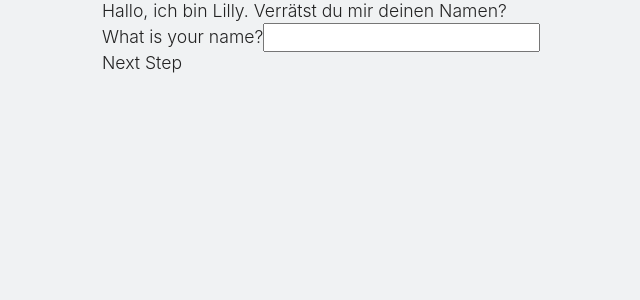
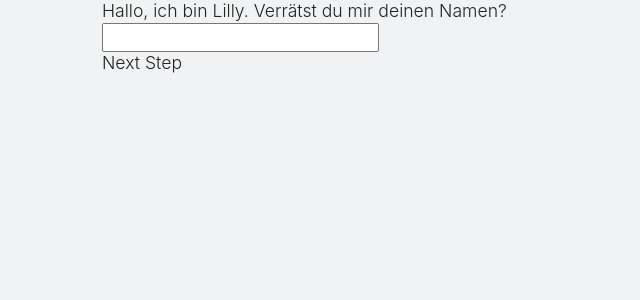
Before and after one commit to nico-martin/paul-hackt, a Next.js app: page / in a window 1280 px wide. Shown: the top 300 px of the page, without its empty margins (88-728 px from the left). Built offline with nearby package versions, Linux system fonts and the light colour scheme.

Commit message:
remove useless lbl and add centering

```diff
--- a/src/pages/steps/stepOne.tsx
+++ b/src/pages/steps/stepOne.tsx
@@ -10,10 +10,9 @@ const StepOne = () => {
   };
 
   return (
-    <div>
+    <div className='flex flex-col items-center'>
       <p className="mb-4">Hallo, ich bin Lilly. Verrätst du mir deinen Namen?</p>
         <label className="mb-4">
-          What is your name?
           <input
             type="text"
             name="name"
```
